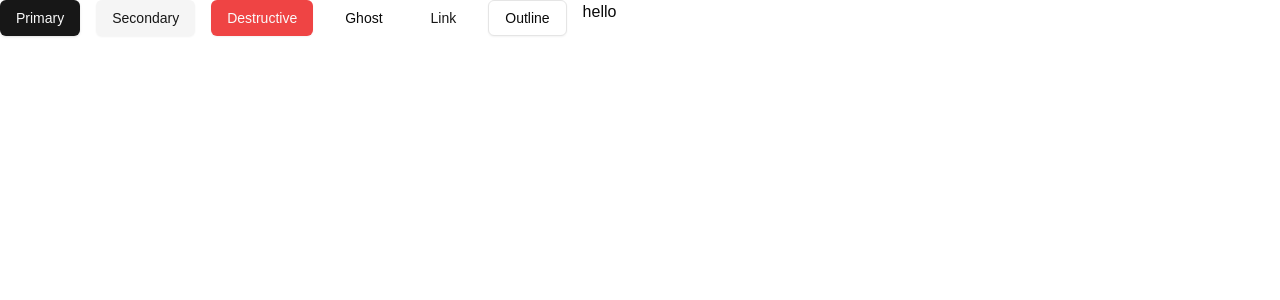
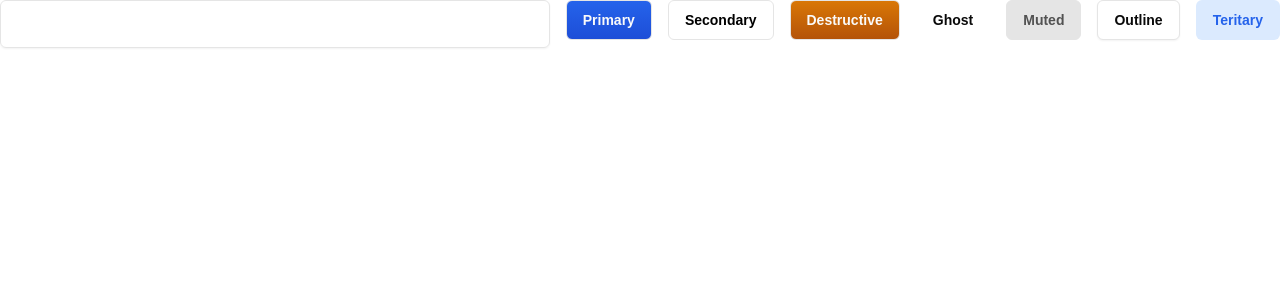
Before and after one commit to ZlatanCN/jira-clone, a Next.js app: page / in a window 1280 px wide. Shown: the top 300 px of the page. Built offline with nearby package versions, Linux system fonts and the light colour scheme.

Commit message:
feat: 添加登录页面并更新UI组件样式 timeStamp-41

```diff
--- a/src/app/page.tsx
+++ b/src/app/page.tsx
@@ -1,15 +1,17 @@
 import { Button } from '@/components/ui/button';
+import { Input } from '@/components/ui/input';
 
 export default function Home() {
   return (
     <div className={'flex gap-4'}>
+      <Input />
       <Button>Primary</Button>
       <Button variant={'secondary'}>Secondary</Button>
       <Button variant={'destructive'}>Destructive</Button>
       <Button variant={'ghost'}>Ghost</Button>
-      <Button variant={'link'}>Link</Button>
+      <Button variant={'muted'}>Muted</Button>
       <Button variant={'outline'}>Outline</Button>
-      <div>hello</div>
+      <Button variant={'teritary'}>Teritary</Button>
     </div>
   );
 }
--- /dev/null
+++ b/src/app/sign-in/page.tsx
@@ -0,0 +1,9 @@
+import React from 'react'
+
+const SignInPage = () => {
+  return (
+    <div>SignInPage</div>
+  )
+}
+
+export default SignInPage
--- a/src/components/ui/button.tsx
+++ b/src/components/ui/button.tsx
@@ -5,30 +5,32 @@ import { cva, type VariantProps } from "class-variance-authority"
 import { cn } from "@/lib/utils"
 
 const buttonVariants = cva(
-  "inline-flex items-center justify-center gap-2 whitespace-nowrap rounded-md text-sm font-medium transition-colors focus-visible:outline-none focus-visible:ring-1 focus-visible:ring-ring disabled:pointer-events-none disabled:opacity-50 [&_svg]:pointer-events-none [&_svg]:size-4 [&_svg]:shrink-0",
+  "inline-flex items-center justify-center gap-2 whitespace-nowrap rounded-md text-sm font-semibold transition-colors focus-visible:outline-none focus-visible:ring-1 focus-visible:ring-ring disabled:pointer-events-none disabled:bg-neutral-100 disabled:from-neutral-100 disabled:to-neutral-100 disable:text-netural-300 border border-neutral-200 [&_svg]:pointer-events-none [&_svg]:size-4 [&_svg]:shrink-0",
   {
     variants: {
       variant: {
-        default:
-          "bg-primary text-primary-foreground shadow hover:bg-primary/90",
+        primary:
+          "bg-gradient-to-b from-blue-600 to-blue-700 text-primary-foreground hover:from-blue-700 hover:to-blue-700",
         destructive:
-          "bg-destructive text-destructive-foreground shadow-sm hover:bg-destructive/90",
+          "bg-gradient-to-b from-amber-600 to-amber-700 text-destructive-foreground hover:from-amber-700 hover:to-amber-700",
         outline:
           "border border-input bg-background shadow-sm hover:bg-accent hover:text-accent-foreground",
         secondary:
-          "bg-secondary text-secondary-foreground shadow-sm hover:bg-secondary/80",
-        ghost: "hover:bg-accent hover:text-accent-foreground",
-        link: "text-primary underline-offset-4 hover:underline",
+          "bg-white text-black hover:bg-neutral-100",
+        ghost: "border-transparent shadow-none hover:bg-accent hover:text-accent-foreground",
+        muted: "bg-neutral-200 text-neutral-600 hover:bg-neutral-200/80",
+        teritary: "bg-blue-100 text-blue-600 border-transparent hover:bg-blue-200 shadow-none"
       },
       size: {
-        default: "h-9 px-4 py-2",
-        sm: "h-8 rounded-md px-3 text-xs",
-        lg: "h-10 rounded-md px-8",
-        icon: "h-9 w-9",
+        default: "h-10 px-4 py-2",
+        sm: "h-8 rounded-md px-3",
+        xs: "h-7 rounded-md px-2 text-xs",
+        lg: "h-12 rounded-md px-8",
+        icon: "h-8 w-8",
       },
     },
     defaultVariants: {
-      variant: "default",
+      variant: "primary",
       size: "default",
     },
   }
@@ -36,7 +38,7 @@ const buttonVariants = cva(
 
 export interface ButtonProps
   extends React.ButtonHTMLAttributes<HTMLButtonElement>,
-    VariantProps<typeof buttonVariants> {
+  VariantProps<typeof buttonVariants> {
   asChild?: boolean
 }
 
--- a/src/components/ui/input.tsx
+++ b/src/components/ui/input.tsx
@@ -8,7 +8,7 @@ const Input = React.forwardRef<HTMLInputElement, React.ComponentProps<"input">>(
       <input
         type={type}
         className={cn(
-          "flex h-9 w-full rounded-md border border-input bg-transparent px-3 py-1 text-base shadow-sm transition-colors file:border-0 file:bg-transparent file:text-sm file:font-medium file:text-foreground placeholder:text-muted-foreground focus-visible:outline-none focus-visible:ring-1 focus-visible:ring-ring disabled:cursor-not-allowed disabled:opacity-50 md:text-sm",
+          "flex h-12 w-full rounded-md border border-input bg-transparent px-3 py-1 text-base shadow-sm transition-colors file:border-0 file:bg-transparent file:text-sm file:font-medium file:text-foreground placeholder:text-muted-foreground focus-visible:outline-none focus-visible:ring-1 focus-visible:ring-ring disabled:cursor-not-allowed disabled:opacity-50 md:text-sm",
           className
         )}
         ref={ref}
--- a/src/components/ui/select.tsx
+++ b/src/components/ui/select.tsx
@@ -19,7 +19,7 @@ const SelectTrigger = React.forwardRef<
   <SelectPrimitive.Trigger
     ref={ref}
     className={cn(
-      "flex h-9 w-full items-center justify-between whitespace-nowrap rounded-md border border-input bg-transparent px-3 py-2 text-sm shadow-sm ring-offset-background data-[placeholder]:text-muted-foreground focus:outline-none focus:ring-1 focus:ring-ring disabled:cursor-not-allowed disabled:opacity-50 [&>span]:line-clamp-1",
+      "flex h-12 w-full items-center justify-between whitespace-nowrap rounded-md border border-input bg-transparent px-3 py-2 text-sm shadow-sm ring-offset-background data-[placeholder]:text-muted-foreground focus:outline-none focus:ring-1 focus:ring-ring disabled:cursor-not-allowed disabled:opacity-50 [&>span]:line-clamp-1",
       className
     )}
     {...props}
@@ -77,7 +77,7 @@ const SelectContent = React.forwardRef<
       className={cn(
         "relative z-50 max-h-[--radix-select-content-available-height] min-w-[8rem] overflow-y-auto overflow-x-hidden rounded-md border bg-popover text-popover-foreground shadow-md data-[state=open]:animate-in data-[state=closed]:animate-out data-[state=closed]:fade-out-0 data-[state=open]:fade-in-0 data-[state=closed]:zoom-out-95 data-[state=open]:zoom-in-95 data-[side=bottom]:slide-in-from-top-2 data-[side=left]:slide-in-from-right-2 data-[side=right]:slide-in-from-left-2 data-[side=top]:slide-in-from-bottom-2 origin-[--radix-select-content-transform-origin]",
         position === "popper" &&
-          "data-[side=bottom]:translate-y-1 data-[side=left]:-translate-x-1 data-[side=right]:translate-x-1 data-[side=top]:-translate-y-1",
+        "data-[side=bottom]:translate-y-1 data-[side=left]:-translate-x-1 data-[side=right]:translate-x-1 data-[side=top]:-translate-y-1",
         className
       )}
       position={position}
@@ -88,7 +88,7 @@ const SelectContent = React.forwardRef<
         className={cn(
           "p-1",
           position === "popper" &&
-            "h-[var(--radix-select-trigger-height)] w-full min-w-[var(--radix-select-trigger-width)]"
+          "h-[var(--radix-select-trigger-height)] w-full min-w-[var(--radix-select-trigger-width)]"
         )}
       >
         {children}
```
